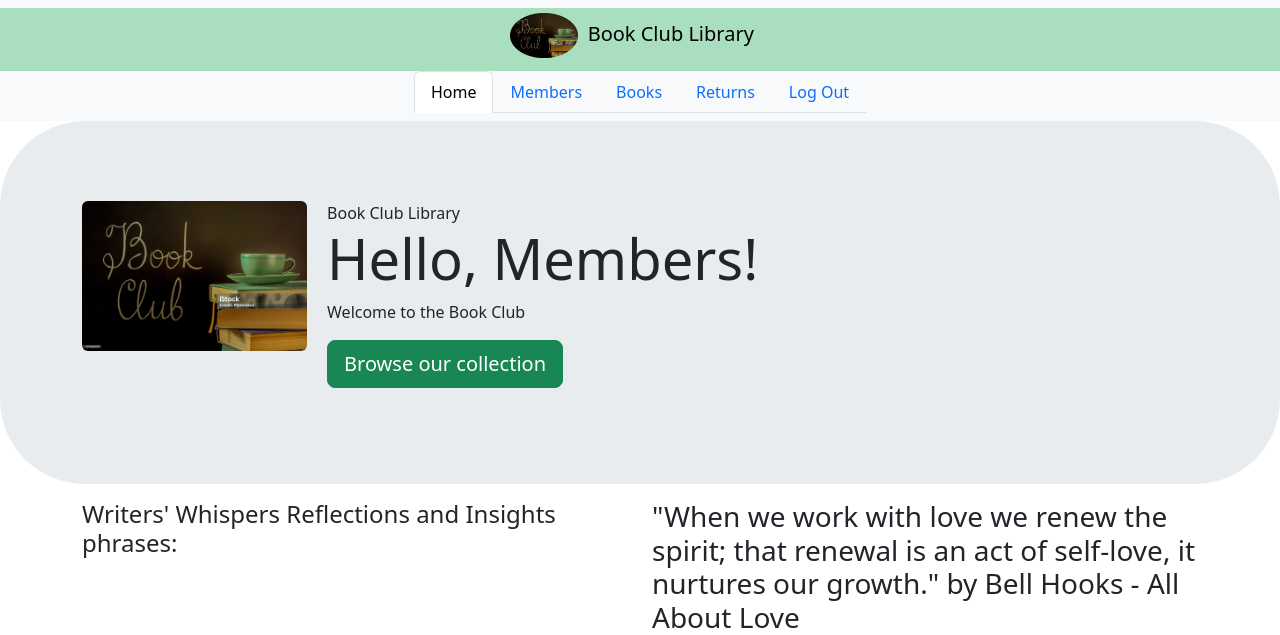
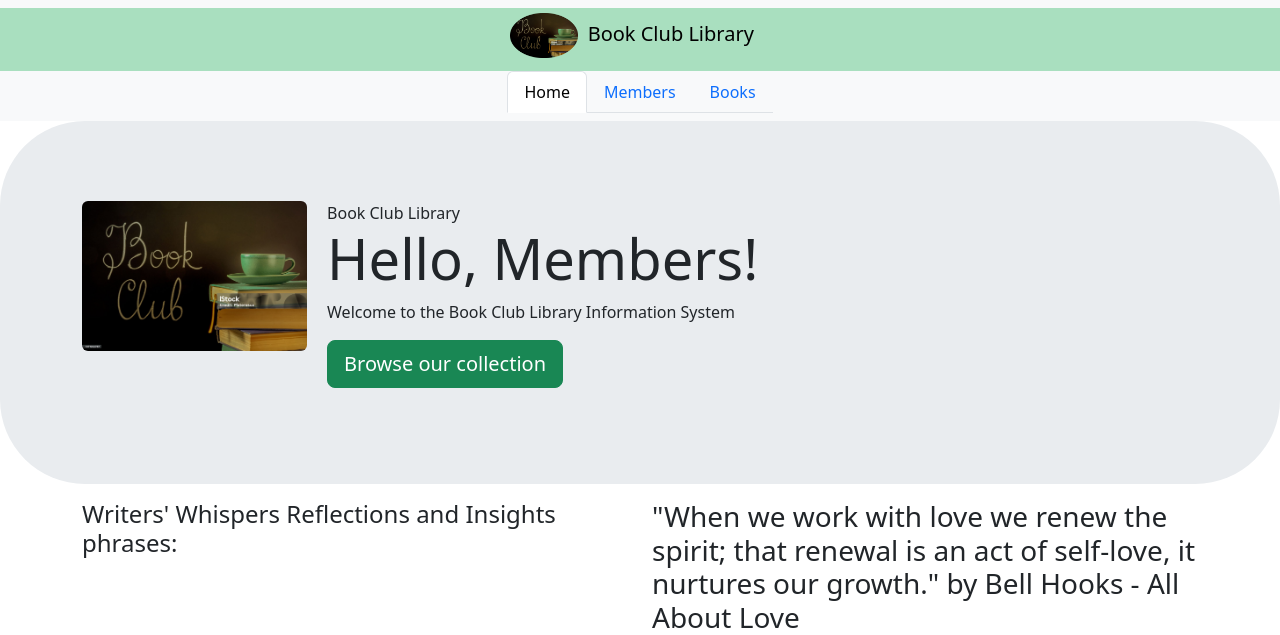
Before and after one commit to StephaTech/book-information-system-main, a Django app: page / in a window 1280 px wide. Shown: the top 635 px of the page. Run offline with Django 5.2, Linux system fonts and the light colour scheme.

Commit message:
updating html

```diff
--- a/bis_portal/bis_app/templates/home.html
+++ b/bis_portal/bis_app/templates/home.html
@@ -9,7 +9,7 @@
     <div class="container">
         <img src="{% static '/logo_small.jpg' %}" class="rounded float-start" alt="bis" height="150" style="margin-right: 20px;">Book Club Library</span>
         <h1 class="display-4">Hello, Members!</h1>
-        <p>Welcome to the Book Club</p>
+        <p>Welcome to the Book Club Library Information System</p>
         <p><a role="button" href="/books" class="btn btn-success btn-lg">Browse our collection</a></p>
     </div>
 </div>
--- a/bis_portal/bis_app/templates/index.html
+++ b/bis_portal/bis_app/templates/index.html
@@ -56,20 +56,20 @@
                     <a class="nav-link" aria-current="page" href="/books">Books</a>
                 {% endif %}
             </li>
-            <li class="nav-item">
+            <!-- <li class="nav-item">
                 {% if current_tab == 'returns'%}
-                    <a class="nav-link active" aria-current="page" href="/returns">Returns</a>
+                    <a class="nav-link active" aria-current="page" href="/shelf">Shelf by</a>
                 {% else %}
-                    <a class="nav-link" aria-current="page" href="/returns">Returns</a>
+                    <a class="nav-link" aria-current="page" href="/shelf">Shelf by</a>
                 {% endif %}
             </li>
             <li class="nav-item">
                 {% if current_tab == 'logout'%}
-                    <a class="nav-link active" aria-current="page" href="/logout">Log Out</a>
+                    <a class="nav-link active" aria-current="page" href="/report">Report</a>
                 {% else %}
-                    <a class="nav-link" aria-current="page" href="/logout">Log Out</a>
+                    <a class="nav-link" aria-current="page" href="/report">Report</a>
                 {% endif %}
-            </li>
+            </li> -->
         </ul>
     </div>
     </nav>
```
Also changed, not shown: bis_portal/db.sqlite3.
